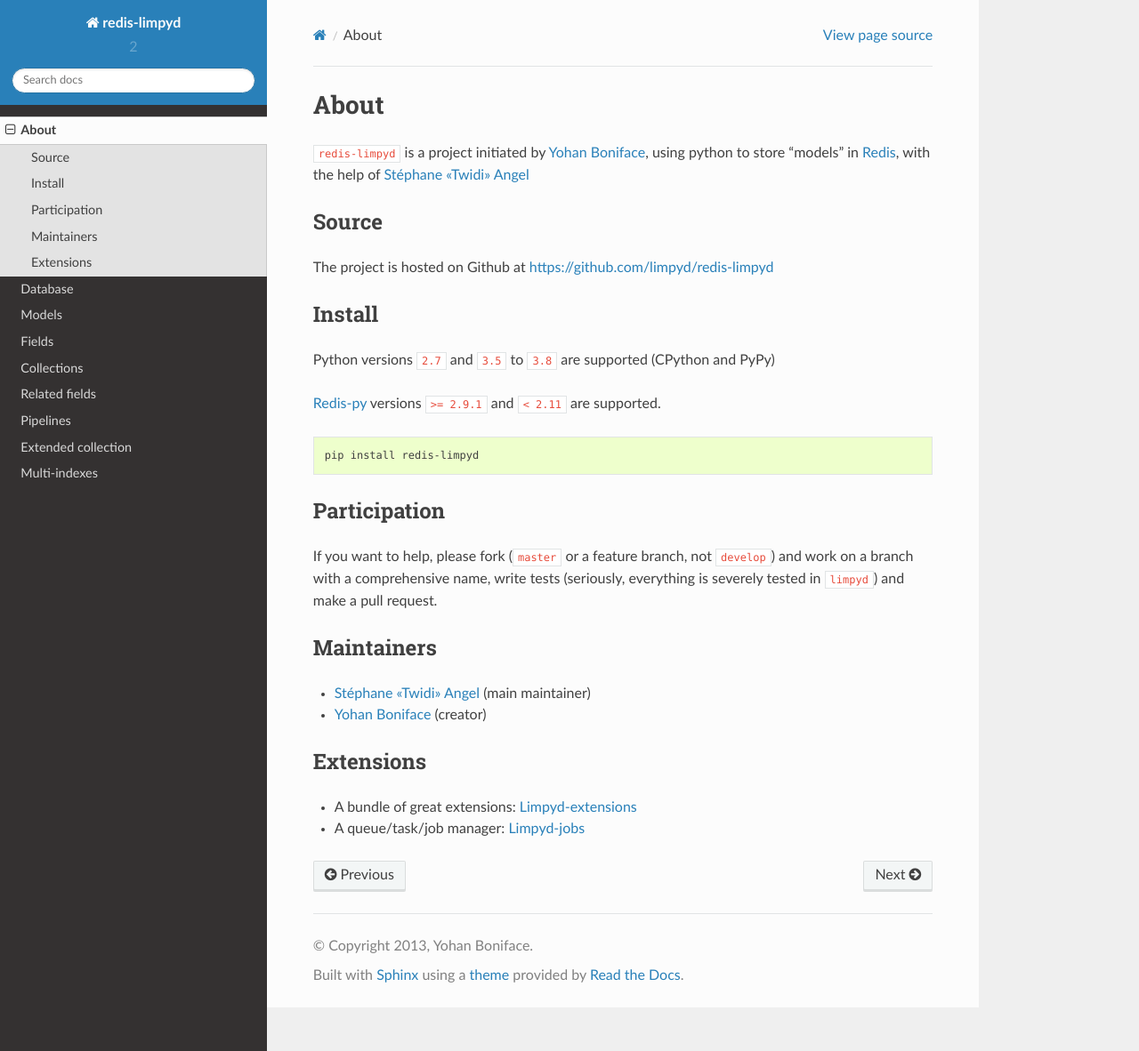
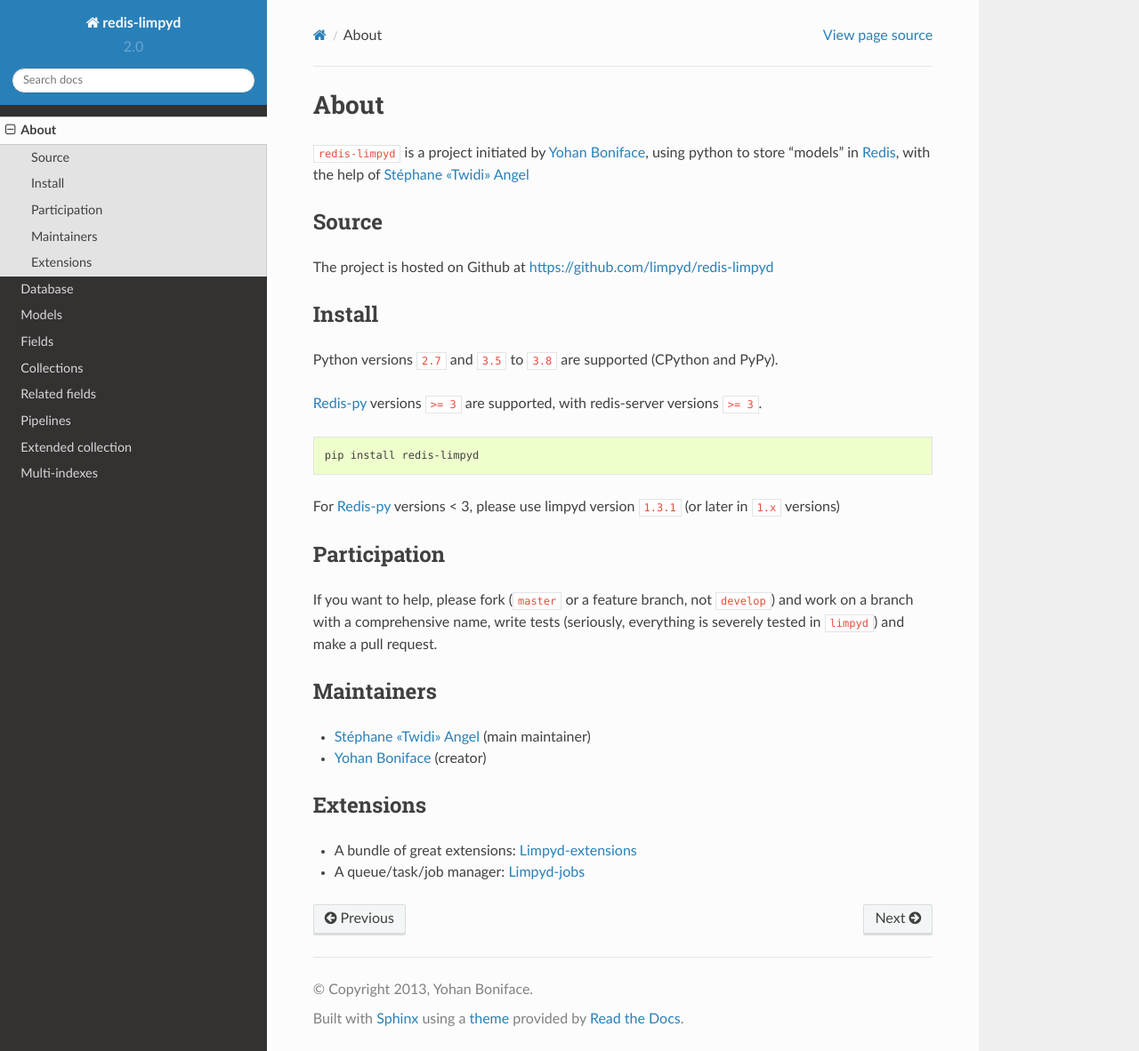
Before and after one commit to limpyd/redis-limpyd, a Sphinx documentation site: the page built from doc/about.rst, in a window 1280 px wide and 1182 px high. Shown: the whole window at 89% size. Built offline with Sphinx 7.4.7 and the Read the Docs theme 2.0.0, drawn with Linux system fonts in a browser that asks for light colours.

Commit message:
Fix versions support in doc "About" page

```diff
--- a/CHANGELOG.rst
+++ b/CHANGELOG.rst
@@ -1,5 +1,9 @@
 Changelog
 =========
+
+Release *v2.0.1* - ``2019-10-11``
+---------------------------------
+* Fix versions support in documentation
 
 Release *v2* - ``2019-10-11``
 -----------------------------
--- a/doc/about.rst
+++ b/doc/about.rst
@@ -14,13 +14,15 @@
 Install
 =======
 
-Python versions ``2.7`` and ``3.5`` to ``3.8`` are supported (CPython and PyPy)
+Python versions ``2.7`` and ``3.5`` to ``3.8`` are supported (CPython and PyPy).
 
-Redis-py_ versions ``>= 2.9.1`` and ``< 2.11`` are supported.
+Redis-py_ versions ``>= 3`` are supported, with redis-server versions ``>= 3``.
 
 .. code:: bash
 
     pip install redis-limpyd
+
+For Redis-py_ versions < 3, please use limpyd version ``1.3.1`` (or later in ``1.x`` versions)
 
 
 Participation
--- a/setup.cfg
+++ b/setup.cfg
@@ -1,6 +1,6 @@
 [metadata]
 name = redis-limpyd
-version = 2
+version = 2.0.1
 author = Yohan Boniface
 author_email = yb@enix.org
 maintainer = Stephane "Twidi" Angel
```
